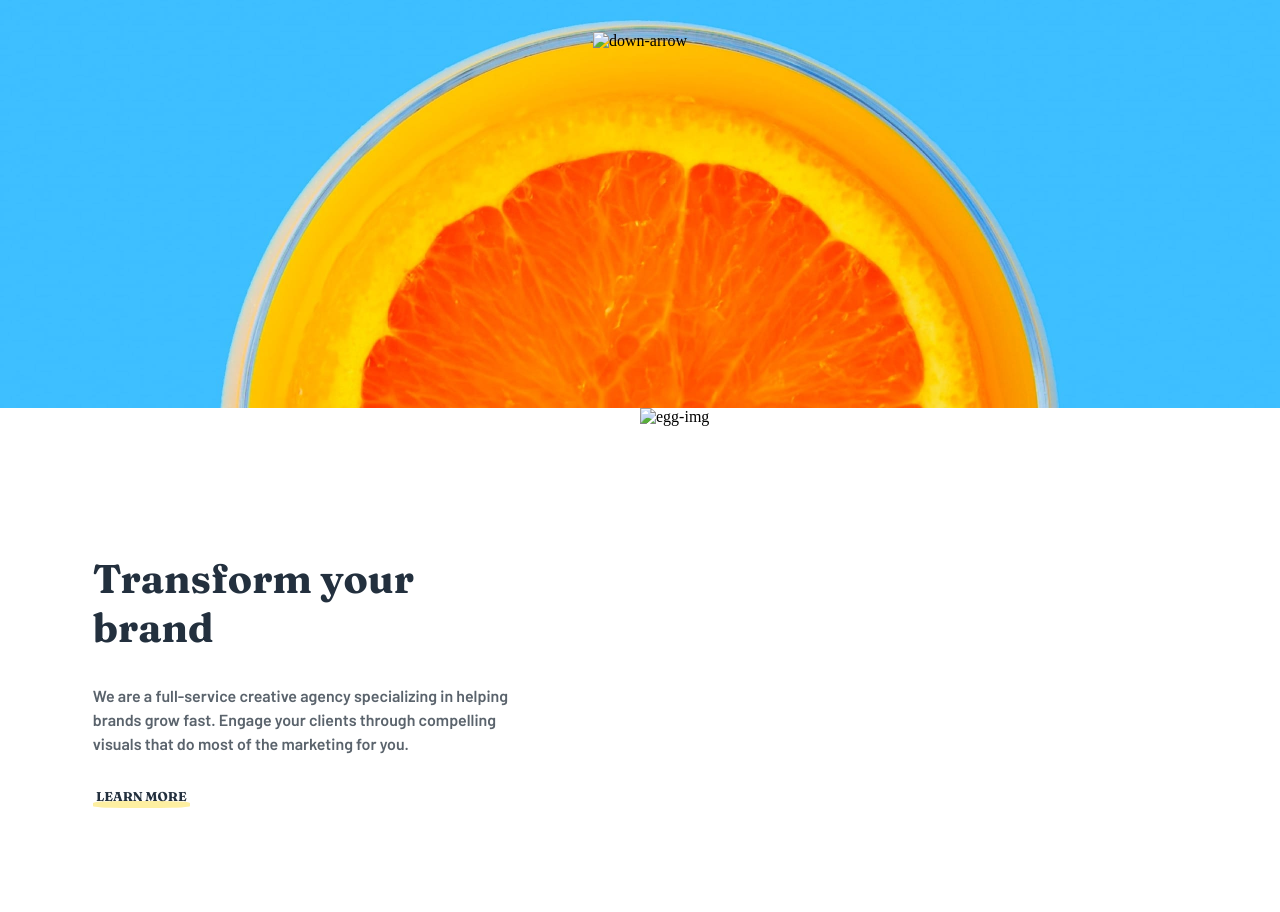
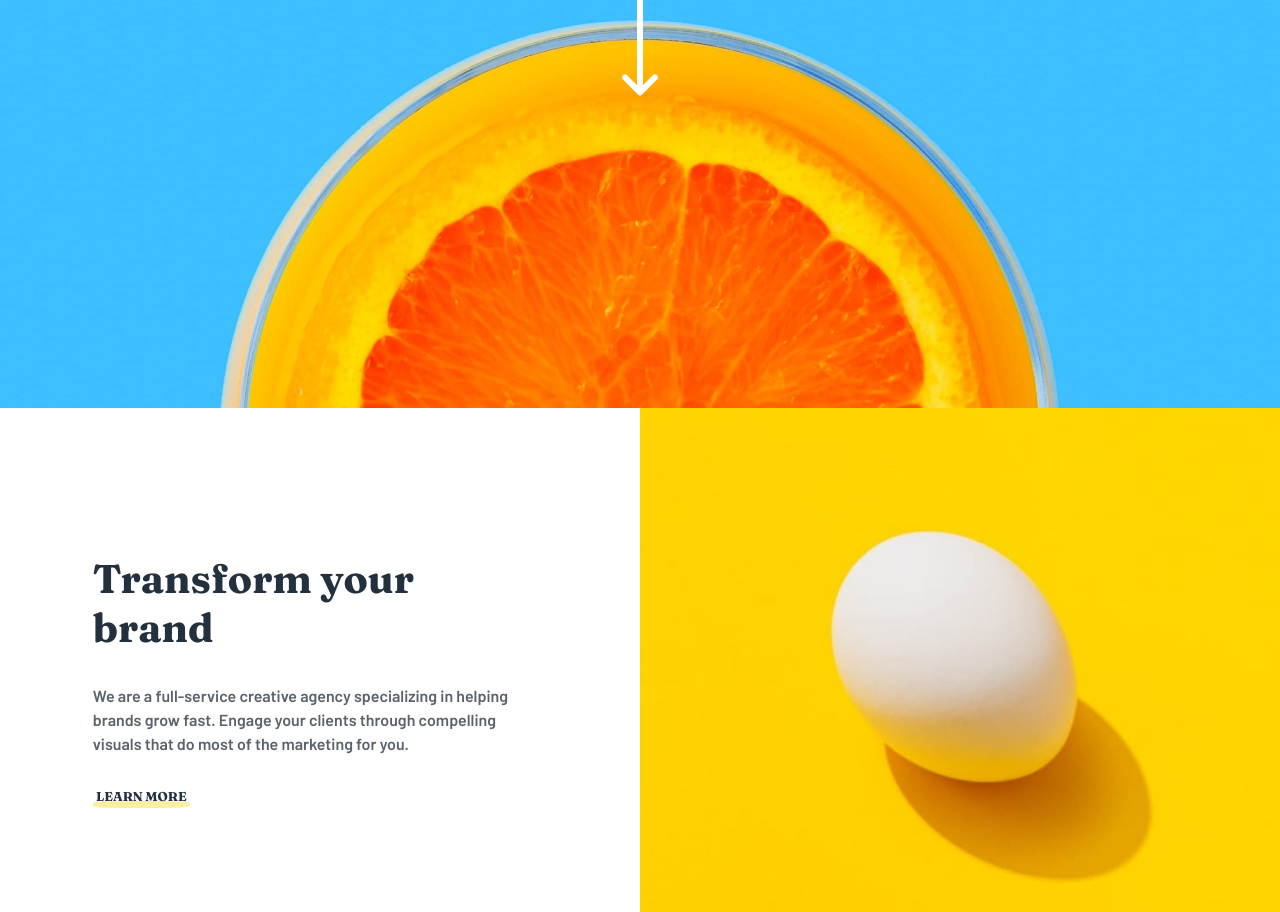
Before and after one commit to Hershey2000/sunnyside-landing-page, a plain HTML site: page index.html in a window 1280 px wide. Shown: the part 392-1304 px from the top of the page. Drawn offline with Linux system fonts and the light colour scheme; the site is published under a folder, as on GitHub Pages, so addresses that start at the root find nothing.

Commit message:
update arrow img path

```diff
--- a/index.html
+++ b/index.html
@@ -39,7 +39,7 @@
     <section class="hero-content">
       <h1 class="text-xl">We are creatives</h1>
       <div class="arrow">
-        <img src="/images/icon-arrow-down.svg" alt="down-arrow">
+        <img src="images/icon-arrow-down.svg" alt="down-arrow">
       </div>
     </section>
   </header>
@@ -47,7 +47,7 @@
   <main>
     <section class="grid-content">
       <div class="grid-content-img egg-img">
-        <img src="/images/desktop/image-transform.jpg" alt="egg-img">
+        <img src="images/desktop/image-transform.jpg" alt="egg-img">
       </div>
       <div class="grid-content-text transform-content">
         <h2 class="text-lg">Transform your <br> brand</h2>
```
